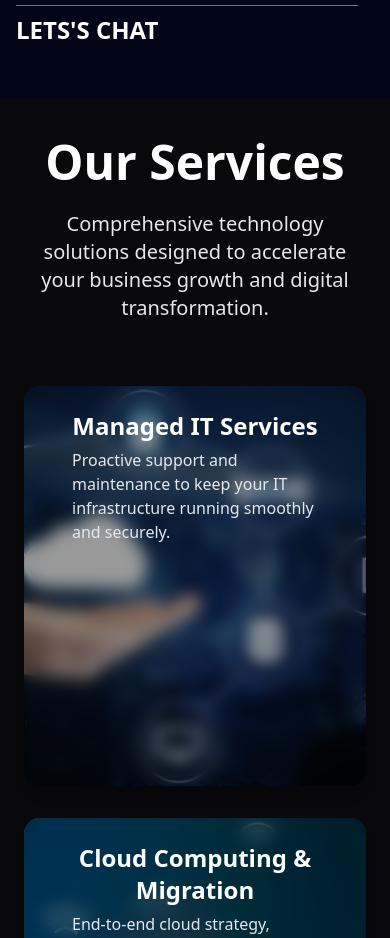
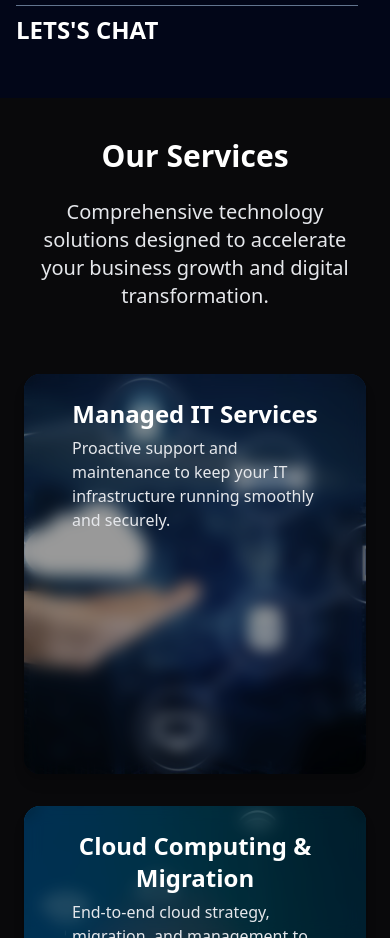
Before and after one commit to kasahun-welela/advanced-tsp-company, a Next.js app: page / in a window 390 px wide. Shown: the part 1240-2178 px from the top of the page. Built offline with nearby package versions, Linux system fonts and the light colour scheme.

Commit message:
update font size

```diff
--- a/components/common/SectionTitle.tsx
+++ b/components/common/SectionTitle.tsx
@@ -7,7 +7,7 @@ function SectionTitle({
 }) {
   return (
     <div className="text-center space-y-4 mb-16">
-      <h2 className="text-5xl mb-6 font-bold text-gray-900 dark:text-white   ">
+      <h2 className="text-3xl md:text-4xl lg:text-5xl mb-6 font-bold text-gray-900 dark:text-white   ">
         {title}
       </h2>
       <p className="text-xl text-gray-600 dark:text-gray-200 max-w-3xl mx-auto">
```
